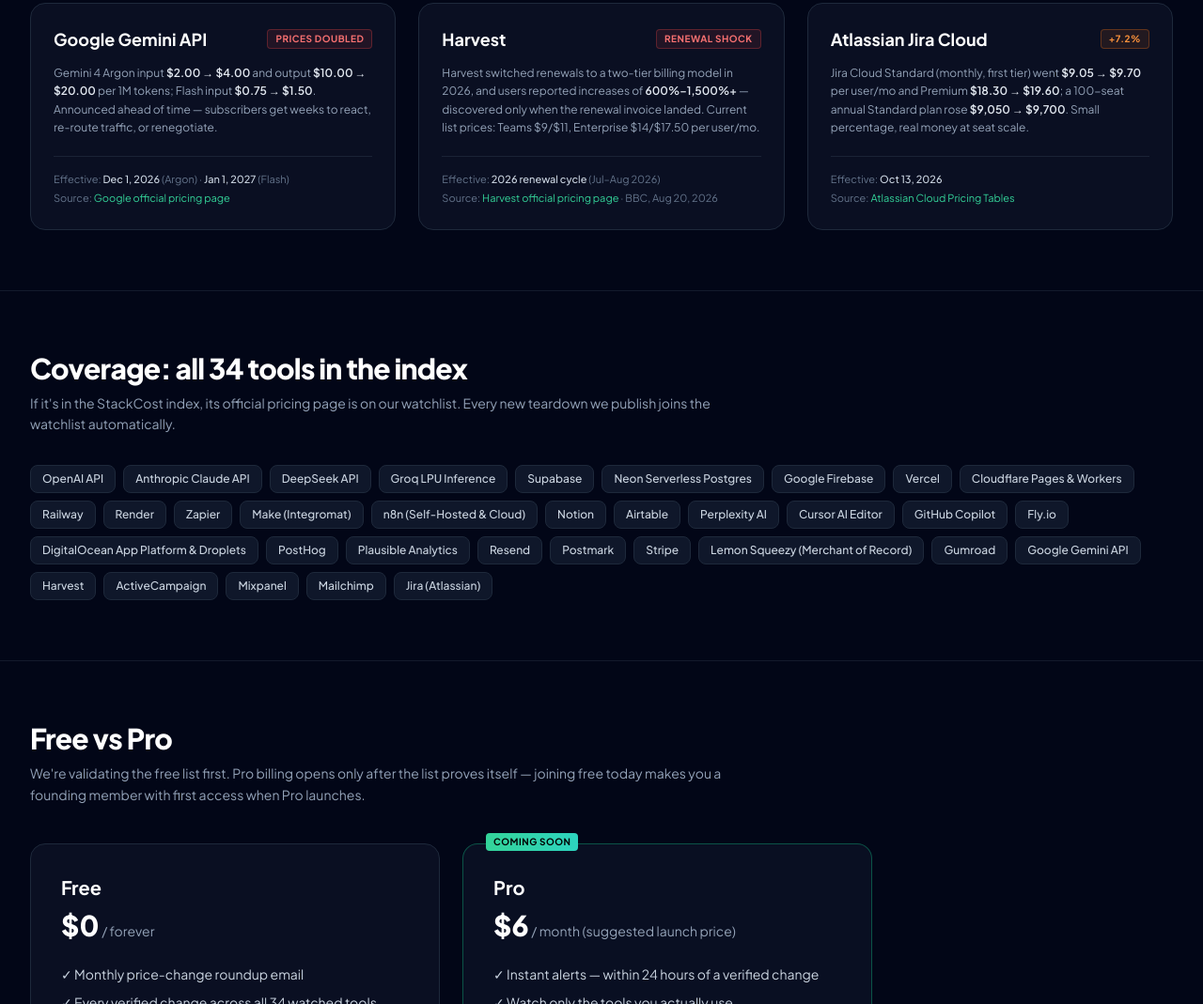
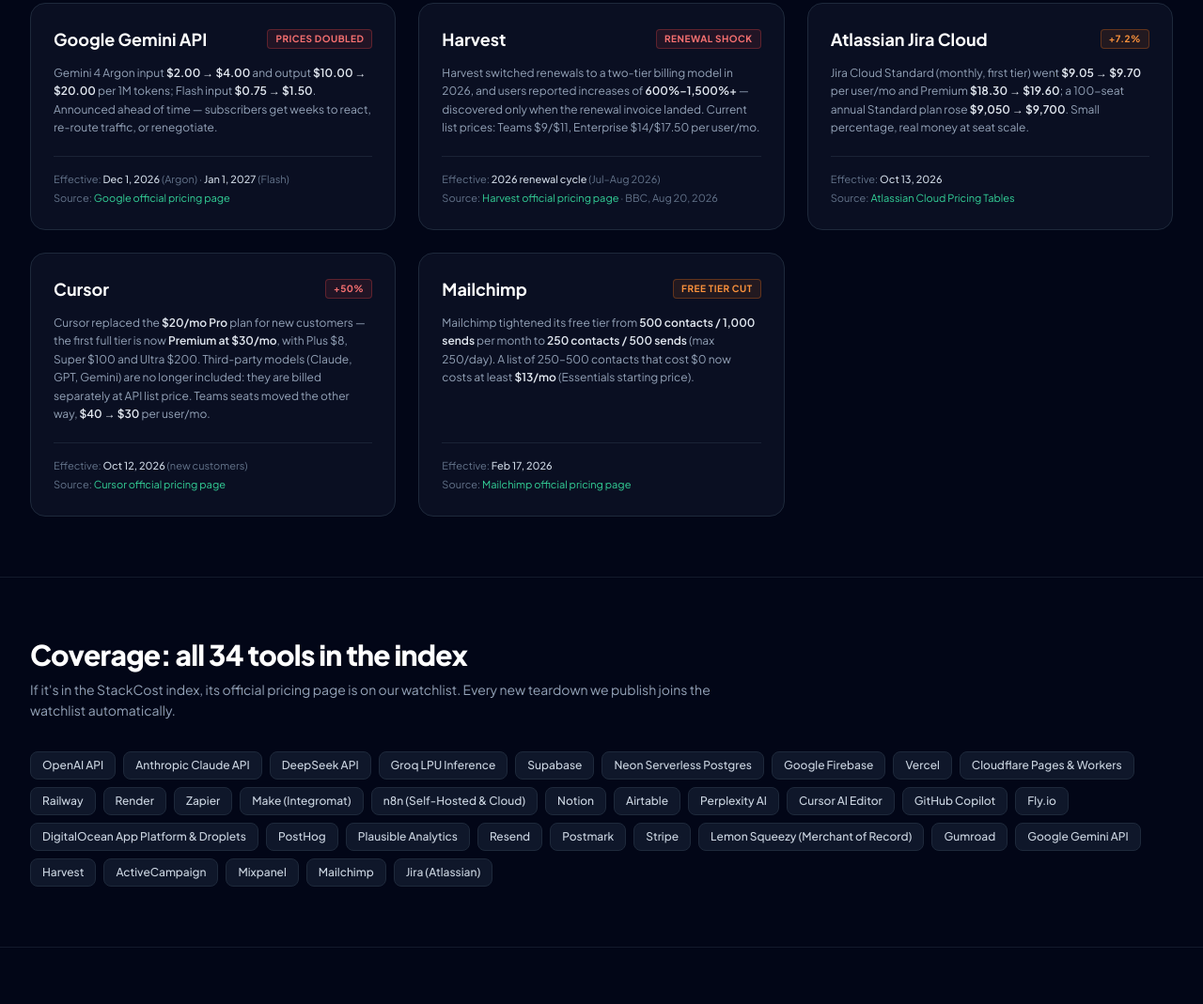
Before and after one commit to yuansent/stackcost-matrix, an Astro site: page /alerts in a window 1280 px wide. Shown: the part 876-1945 px from the top of the page at 94% size. Built offline with nearby package versions, Linux system fonts and the light colour scheme; Astro itself is replaced by a stand-in of ours.

Commit message:
alerts: add Cursor and Mailchimp price-change samples, five verified total

```diff
--- a/src/pages/alerts.astro
+++ b/src/pages/alerts.astro
@@ -73,6 +73,34 @@ import tools from '../data/tools.json';
         <div class="mt-5 pt-4 border-t border-slate-800/80 text-[11px] text-slate-500 space-y-1">
           <p>Effective: <span class="text-slate-300 font-medium">Oct 13, 2026</span></p>
           <p>Source: <a href="https://www.atlassian.com/licensing/future-pricing/cloud/list/pricing-tables" target="_blank" rel="noopener noreferrer" class="text-emerald-400 hover:text-emerald-300">Atlassian Cloud Pricing Tables</a></p>
+        </div>
+      </div>
+
+      <div class="bg-slate-900/60 rounded-2xl border border-slate-800 hover:border-emerald-500/50 p-6 transition flex flex-col justify-between">
+        <div>
+          <div class="flex items-center justify-between mb-3">
+            <h3 class="font-bold text-lg text-white">Cursor</h3>
+            <span class="text-[10px] font-bold uppercase tracking-wider px-2 py-0.5 rounded border bg-red-500/10 text-red-400 border-red-500/30">+50%</span>
+          </div>
+          <p class="text-xs text-slate-400 leading-relaxed">Cursor replaced the <span class="text-slate-200 font-semibold">$20/mo Pro</span> plan for new customers — the first full tier is now <span class="text-slate-200 font-semibold">Premium at $30/mo</span>, with Plus $8, Super $100 and Ultra $200. Third-party models (Claude, GPT, Gemini) are no longer included: they are billed separately at API list price. Teams seats moved the other way, <span class="text-slate-200 font-semibold">$40 → $30</span> per user/mo.</p>
+        </div>
+        <div class="mt-5 pt-4 border-t border-slate-800/80 text-[11px] text-slate-500 space-y-1">
+          <p>Effective: <span class="text-slate-300 font-medium">Oct 12, 2026</span> (new customers)</p>
+          <p>Source: <a href="https://cursor.com/pricing" target="_blank" rel="noopener noreferrer" class="text-emerald-400 hover:text-emerald-300">Cursor official pricing page</a></p>
+        </div>
+      </div>
+
+      <div class="bg-slate-900/60 rounded-2xl border border-slate-800 hover:border-emerald-500/50 p-6 transition flex flex-col justify-between">
+        <div>
+          <div class="flex items-center justify-between mb-3">
+            <h3 class="font-bold text-lg text-white">Mailchimp</h3>
+            <span class="text-[10px] font-bold uppercase tracking-wider px-2 py-0.5 rounded border bg-orange-500/10 text-orange-400 border-orange-500/30">Free Tier Cut</span>
+          </div>
+          <p class="text-xs text-slate-400 leading-relaxed">Mailchimp tightened its free tier from <span class="text-slate-200 font-semibold">500 contacts / 1,000 sends</span> per month to <span class="text-slate-200 font-semibold">250 contacts / 500 sends</span> (max 250/day). A list of 250–500 contacts that cost $0 now costs at least <span class="text-slate-200 font-semibold">$13/mo</span> (Essentials starting price).</p>
+        </div>
+        <div class="mt-5 pt-4 border-t border-slate-800/80 text-[11px] text-slate-500 space-y-1">
+          <p>Effective: <span class="text-slate-300 font-medium">Feb 17, 2026</span></p>
+          <p>Source: <a href="https://mailchimp.com/pricing/" target="_blank" rel="noopener noreferrer" class="text-emerald-400 hover:text-emerald-300">Mailchimp official pricing page</a></p>
         </div>
       </div>
     </div>
```
